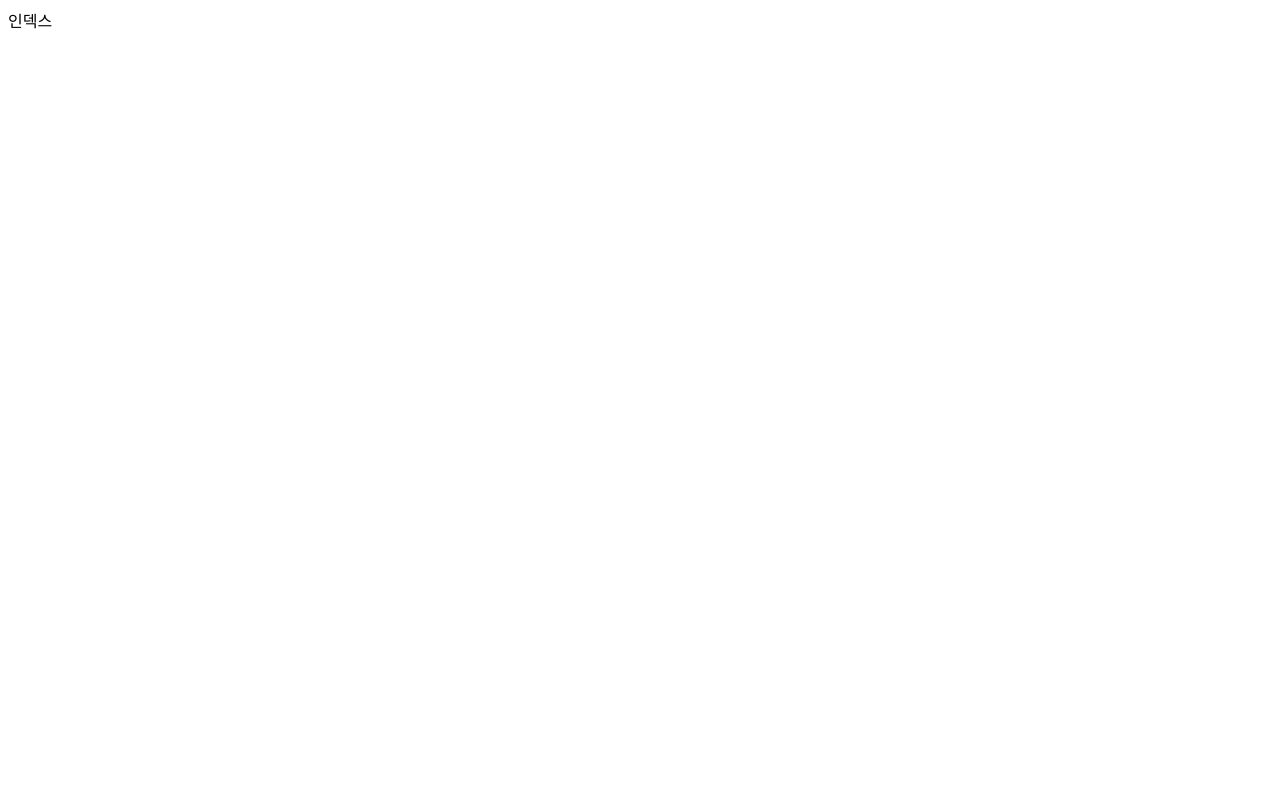
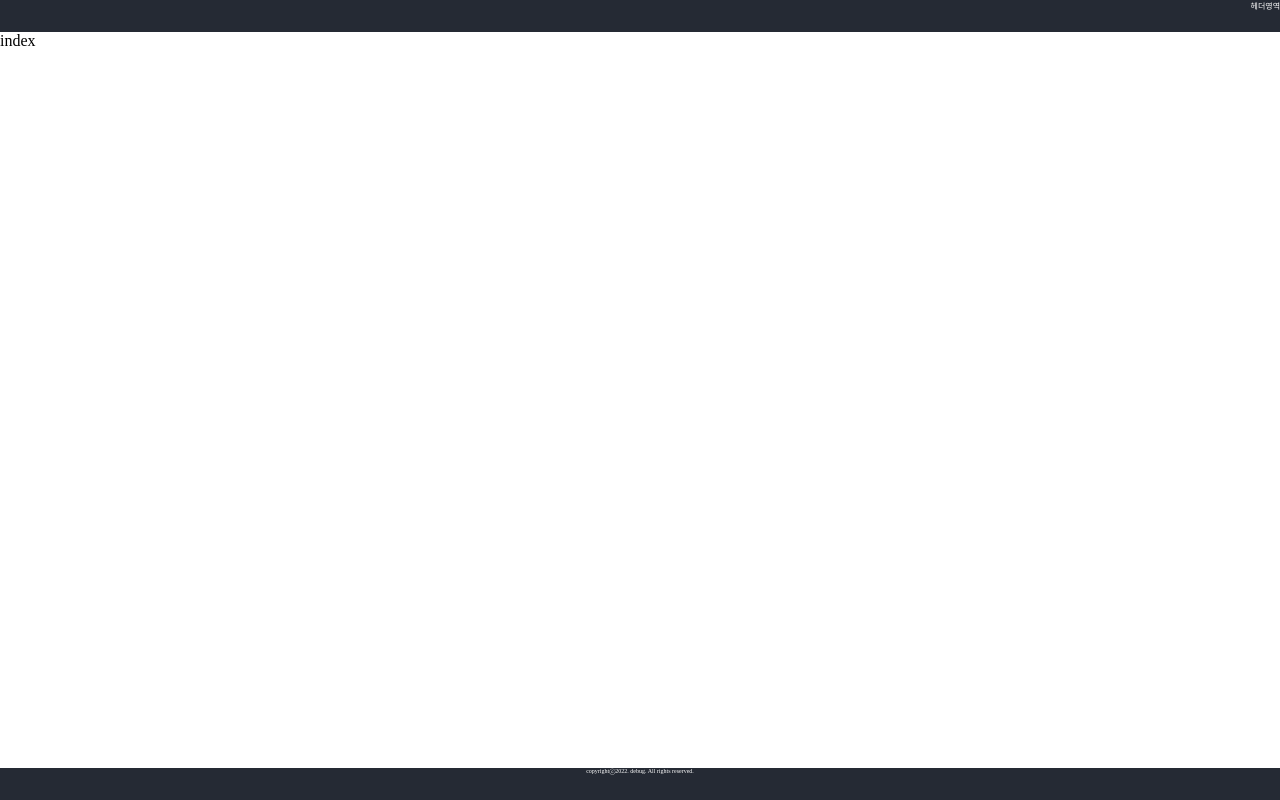
Before and after one commit to debug-2357/WEB_Frontend, a Next.js app: page / in a window 1280 px wide. Built offline with nearby package versions, Linux system fonts and the light colour scheme.

Commit message:
[#2]global settig2

```diff
--- a/components/AppLayout.js
+++ b/components/AppLayout.js
@@ -1,7 +1,14 @@
 import React from 'react';
+import style from '../public/css/applayout.module.css';
 
 const AppLayout = ({ children }) => {
-  return <>{children}</>;
+  return (
+    <>
+      <div className={style.HeaderBody}>헤더영역</div>
+      {children}
+      <div className={style.FooterBody}>copyrightⓒ2022. debug. All rights reserved.</div>
+    </>
+  );
 };
 
 export default AppLayout;
--- a/pages/index.js
+++ b/pages/index.js
@@ -2,9 +2,9 @@ import React from 'react';
 
 const Index = () => {
   return (
-    <>
-      <div className="asdf">인덱스</div>
-    </>
+    <div>
+      <div>index</div>
+    </div>
   );
 };
 export default Index;
--- /dev/null
+++ b/public/css/applayout.module.css
@@ -0,0 +1,19 @@
+@import url(https://fonts.googleapis.com/css2?family=Noto+Serif+KR:wght@300;400;700&display=swap);
+.FooterBody,
+.HeaderBody {
+  font-family: 'Noto Serif KR', serif;
+  background-color: #252a34;
+  width: 100%;
+  height: 2rem;
+  color: #fff;
+}
+.FooterBody {
+  position: fixed;
+  bottom: 0;
+  font-size: 0.3em;
+  text-align: center;
+}
+.HeaderBody {
+  font-size: 0.5em;
+  text-align: right;
+}
--- a/public/css/styles.css
+++ b/public/css/styles.css
@@ -0,0 +1,4 @@
+body {
+  margin: 0;
+  padding: 0;
+}
--- /dev/null
+++ b/public/scss/_fontColor.scss
@@ -0,0 +1,10 @@
+@import url('https://fonts.googleapis.com/css2?family=Noto+Serif+KR:wght@300;400;700&display=swap');
+
+$Noto-Serif: 'Noto Serif KR', serif;
+$pantone: #00adb5;
+$black: #252a34;
+$grey: #eaeaea;
+$white: #ffffff;
+
+$media-tablet: 1024px;
+$media-mobile: 640px;
--- /dev/null
+++ b/public/scss/applayout.module.scss
@@ -0,0 +1,23 @@
+@import '_fontColor.scss';
+
+.FooterBody {
+  position: fixed;
+  bottom: 0px;
+  font-family: $Noto-Serif;
+  font-size: 0.3em;
+  background-color: $black;
+  width: 100%;
+  height: 2rem;
+  color: $white;
+  text-align: center;
+}
+
+.HeaderBody {
+  font-family: $Noto-Serif;
+  font-size: 0.5em;
+  background-color: $black;
+  width: 100%;
+  height: 2rem;
+  color: $white;
+  text-align: right;
+}
--- a/public/scss/styles.scss
+++ b/public/scss/styles.scss
@@ -0,0 +1,25 @@
+body {
+  margin: 0px;
+  padding: 0px;
+}
+
+@mixin max-screen($media-model) {
+  //max-screen 이하일 경우
+  @media screen and (max-width: $media-model) {
+    @content;
+  }
+}
+
+@mixin max-screen($media-model) {
+  //max-screen 이상일 경우
+  @media screen and (min-width: $media-model) {
+    @content;
+  }
+}
+
+@mixin screen($media-model-min, $media-model-max) {
+  // min 이상, max 이하
+  @media screen and (min-width: $media-model-min) and (max-width: $media-model-max) {
+    @content;
+  }
+}
```
